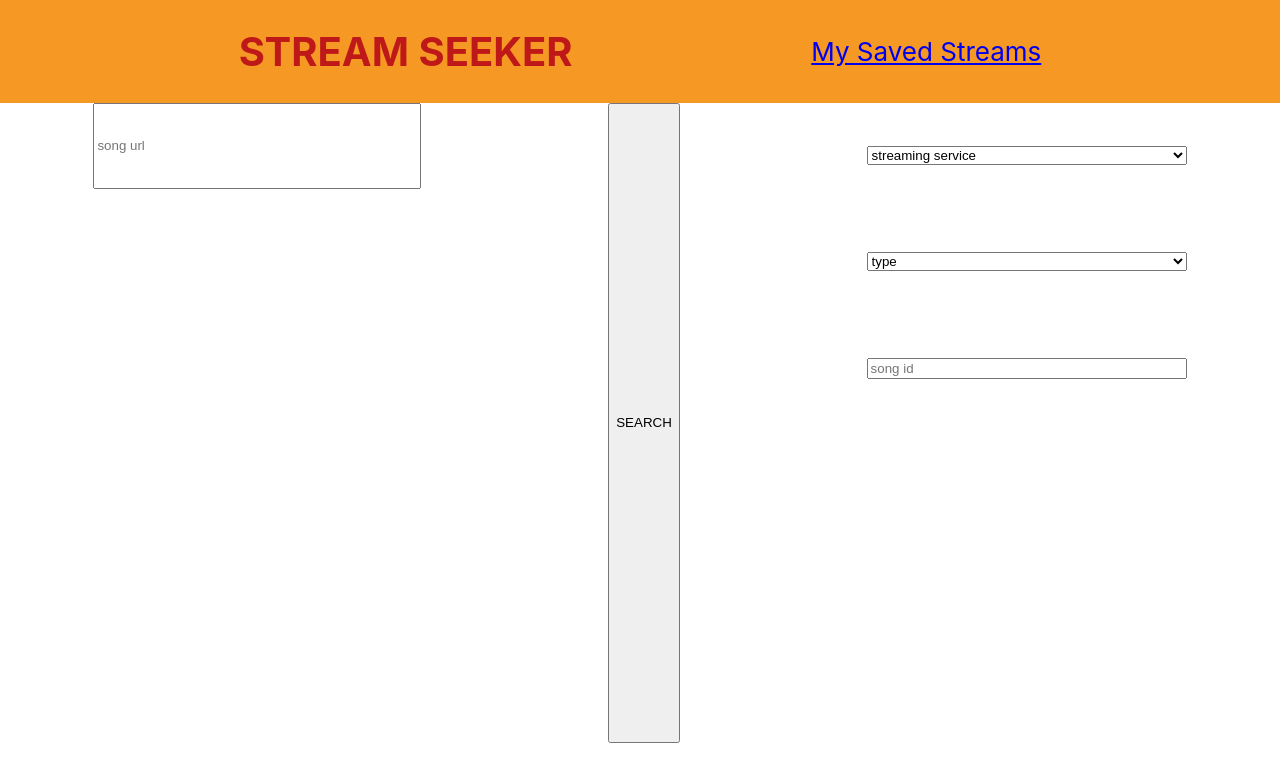
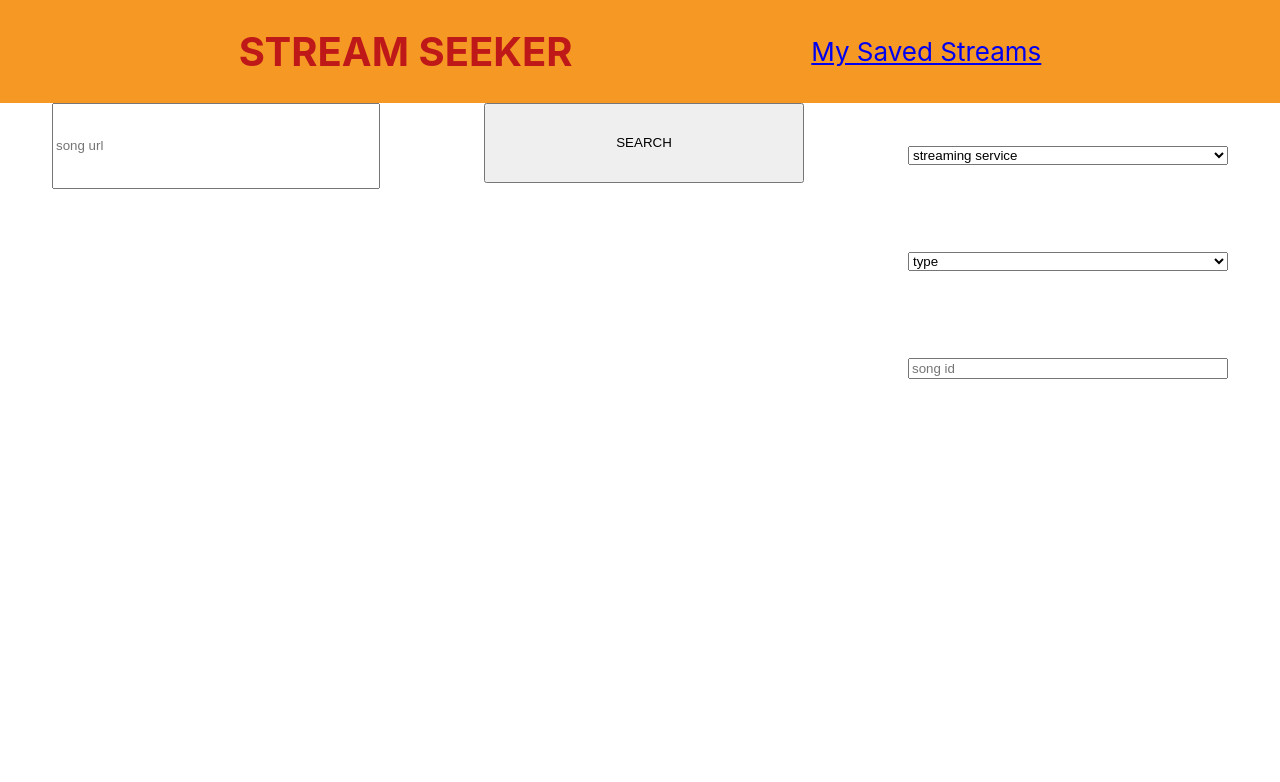
Before and after one commit to Marisa5280/StreamSeeker, a React (Create React App) app: page / in a window 1280 px wide. Shown: the top 782 px of the page. Built offline with nearby package versions, Linux system fonts and the light colour scheme.

Commit message:
feat: render saved links from local storage

```diff
--- a/src/Components/LandingForm/LandingForm.css
+++ b/src/Components/LandingForm/LandingForm.css
@@ -21,3 +21,10 @@
   height: 40vh;
   width: 25vw;
 }
+
+button {
+  height: 10vh;
+  width: 25vw;
+  /* flex-direction: column; */
+  /* justify-self: center; */
+}
--- a/src/Components/Saved/Saved.js
+++ b/src/Components/Saved/Saved.js
@@ -3,7 +3,7 @@ import "./Saved.css";
 import Card from "../Card/Card";
 
 const Saved = () => {
-  const data = localStorage.getItem('saved');
+  const data = JSON.parse(localStorage.getItem("saved")) || [];
   return (
     <div className="results-container">
       <SavedCards data={data} />
@@ -12,13 +12,14 @@ const Saved = () => {
 };
 
 const SavedCards = ({ data }) => {
-  console.log('saved0', data[0]);
+  console.log("saved", data);
   return !data ? (
     <p>No saved stream links! Add some!</p>
   ) : (
     data.map((propsObj) => {
       const { platform, id, title, artistName, thumbnailUrl, link } = propsObj;
-     return <Card
+      return (
+        <Card
           key={platform}
           platform={platform}
           title={title}
@@ -26,7 +27,8 @@ const SavedCards = ({ data }) => {
           thumbnailUrl={thumbnailUrl}
           id={id}
           link={link}
-      />;
+        />
+      );
     })
   );
 };
```
Lines whose indentation alone changed are shown as unchanged.
